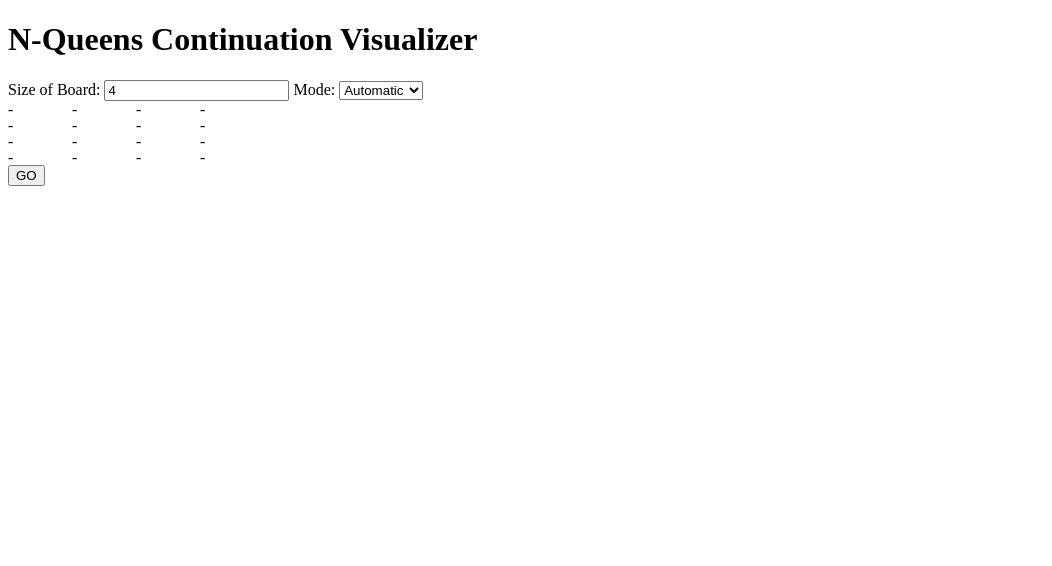
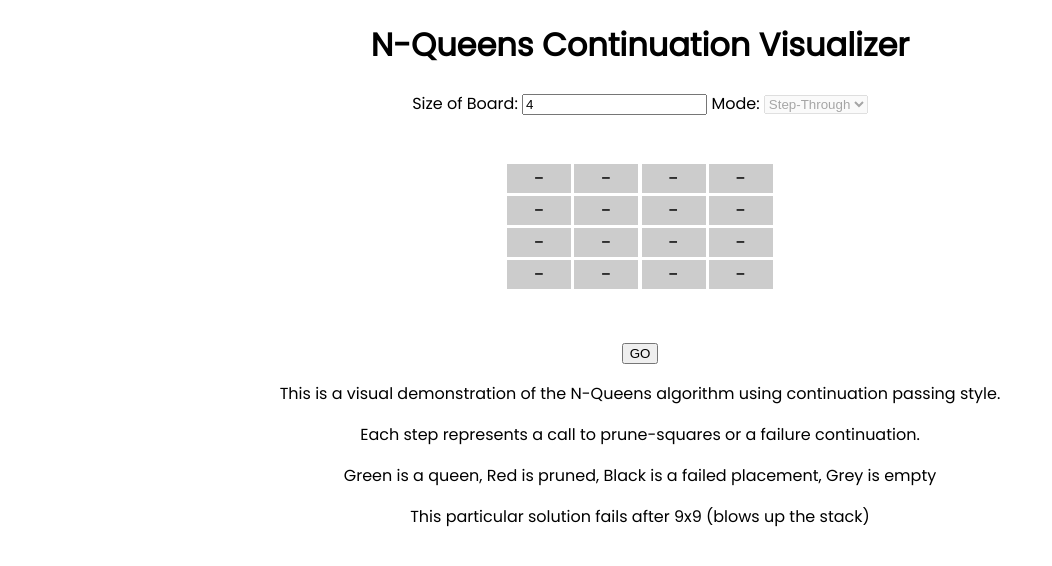
Before and after one commit to awilli70/n-queens-vis, a plain HTML site: page index.html in a window 1280 px wide. Shown: the whole page, without its empty margins (0-1052 px from the left). Drawn offline with nearby package versions, Linux system fonts and the light colour scheme.

Commit message:
a little bit of polish

```diff
--- a/index.html
+++ b/index.html
@@ -10,10 +10,12 @@
         integrity="sha256-/xUj+3OJU5yExlq6GSYGSHk7tPXikynS7ogEvDej/m4="
         crossorigin="anonymous">
     </script>
+    <link rel="stylesheet" href="styles.css">
     <script>
         const EMPTY = "-"
         const PRUNED = "X"
         const QUEEN = "Q"
+        const USED = "U"
         const clone = (items) => items.map(item => item);
         const fancy_clone = (items) => items.map(item => new Sq(item.row, item.col, item.state));
         const print_clone = (items) => console.log(items.map(item => item.state));
@@ -30,8 +32,10 @@
 
             $("#n").change(() => {
                 n = parseInt($("#n").val())
-                board = empty_board(n)
+                board = empty_board(n);
                 display_board(board);
+                display_controls("auto");
+                steps = []
             })
 
             $("#first").click(() => {
@@ -106,11 +110,21 @@
             }
             ret_string += "; grid-template-rows:"
             for (let i = 0; i < n; i++) {
-                ret_string += " 1em"
+                ret_string += " 2em"
             }
             ret_string += ";'>"
             b.forEach(square => {
-                ret_string += `<div id="${square.row}-${square.col}">${square.state}</div>`
+                ret_string += `<div id="${square.row}-${square.col}" class="square"`
+                if (square.state == EMPTY) {
+                    ret_string += "style='background: #ccc;'"
+                } else if (square.state == QUEEN) {
+                    ret_string += "style='background: #7beb7b;'"
+                } else if (square.state == USED) {
+                    ret_string += "style='background: #000;'"
+                } else {
+                    ret_string += "style='background: #eb7b7b;'"
+                }
+                ret_string += `>${square.state}</div>`
             });
             ret_string += "</div>"
             $("#gameboard").html(ret_string);
@@ -137,7 +151,7 @@
         }
 
         function unprune_squares(q, safe) {
-            q.state = EMPTY
+            q.state = USED
             let same_col = (s, s_prime) => {return (s.col == s_prime.col)};
             let same_row = (s, s_prime) => {return (s.row == s_prime.row)};
             let abs = (x) => {if (x < 0) {return -1 * x} else {return x}};
@@ -225,9 +239,9 @@
         <label for="n">Size of Board:</label>
         <input type="text" id="n" value="4">
         <label for="mode">Mode:</label>
-        <select id="mode">
+        <select id="mode" disabled>
             <option value="manual">Interactive</option>
-            <option value="auto" selected>Automatic</option>
+            <option value="auto" selected>Step-Through</option>
         </select>
     </div>
     <div id="gameboard"></div>
@@ -240,5 +254,9 @@
         <button id='last' style="display: none;">>>></button>
     </div>
     <div id="result"></div>
+    <p>This is a visual demonstration of the N-Queens algorithm using continuation passing style.</p>
+    <p>Each step represents a call to prune-squares or a failure continuation.</p>
+    <p>Green is a queen, Red is pruned, Black is a failed placement, Grey is empty</p>
+    <p>This particular solution fails after 9x9 (blows up the stack)</p>
 </body>
 </html>
--- /dev/null
+++ b/styles.css
@@ -0,0 +1,25 @@
+@import url('https://fonts.googleapis.com/css?family=Poppins');
+
+body {
+    font-family: Poppins, Arial, sans-serif;
+    margin: auto 5em auto;
+    align-content: center;
+    text-align: center;
+}
+#gameboard div {
+    justify-content: center;
+    column-gap: .2em;
+}
+#gameboard {
+    margin-top: 3em;
+}
+
+#controls {
+    margin-top: 3em;
+}
+
+.square {
+    width: 100%;
+    height: max-content;
+    font-size: larger;
+}
```
